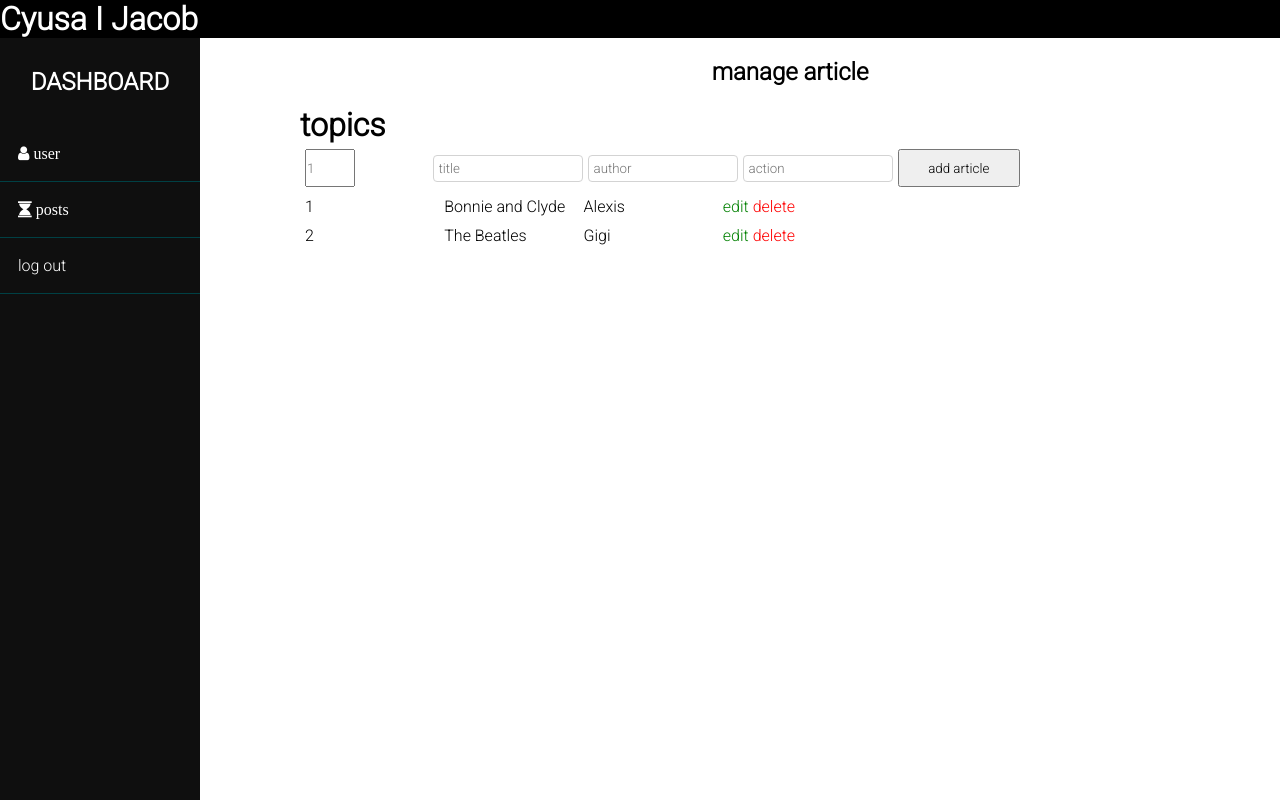
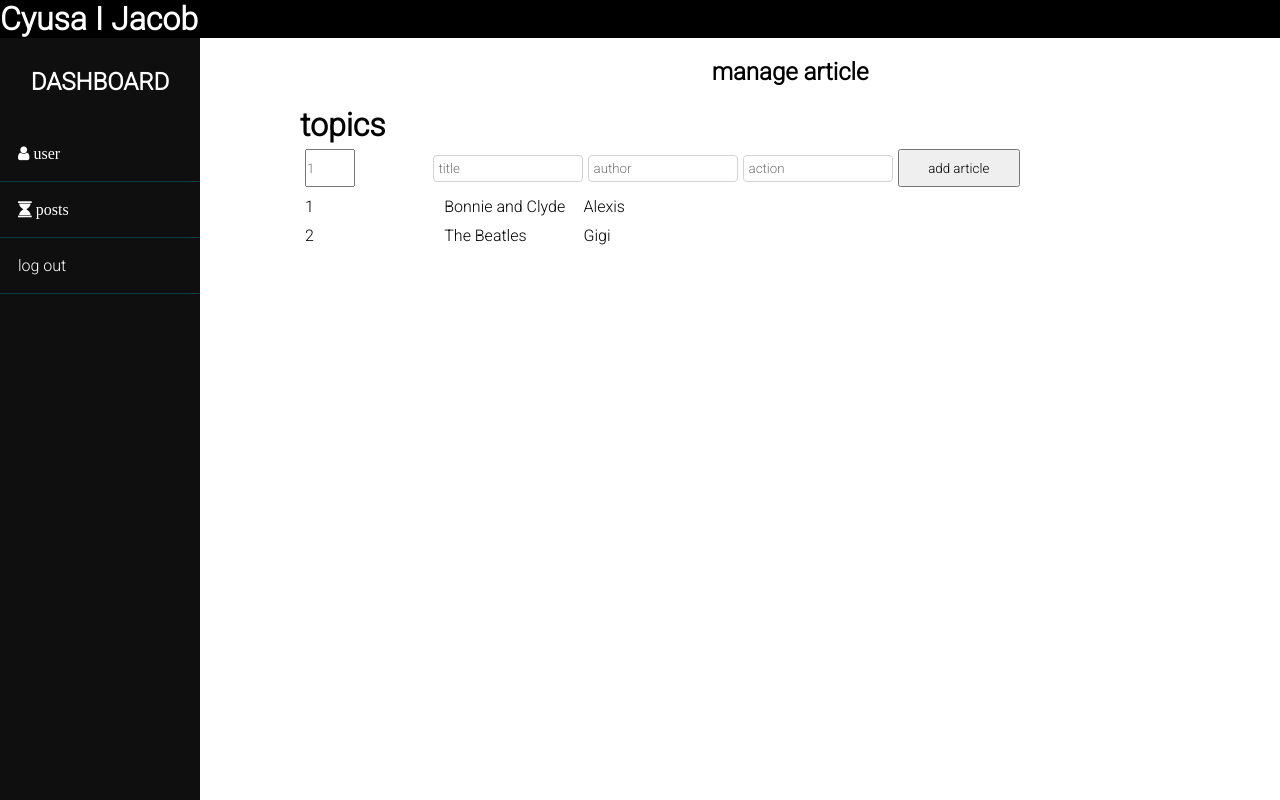
Before and after one commit to Cyusa144/Restfull-Api, a plain HTML site: page html/post.html in a window 1280 px wide. Drawn offline with Linux system fonts and the light colour scheme; no server answers.

Commit message:
deleted the edit and edit button

```diff
--- a/html/post.html
+++ b/html/post.html
@@ -51,15 +51,13 @@
                         <span>1</span>
                         <span >Bonnie and Clyde</span>
                         <span>Alexis</span>
-                        <span><a href="#" class="edit">edit</a>
-                            <span><a href="#" class="delete">delete</a>
+
                     </li>
                     <li class="border">
                         <span>2</span>
                         <span>The Beatles</span>
                         <span>Gigi</span>
-                        <span><a href="#" class="edit">edit</a>
-                            <span><a href="#" class="delete">delete</a>
+
                     </li>
 
                 </ul>
```
